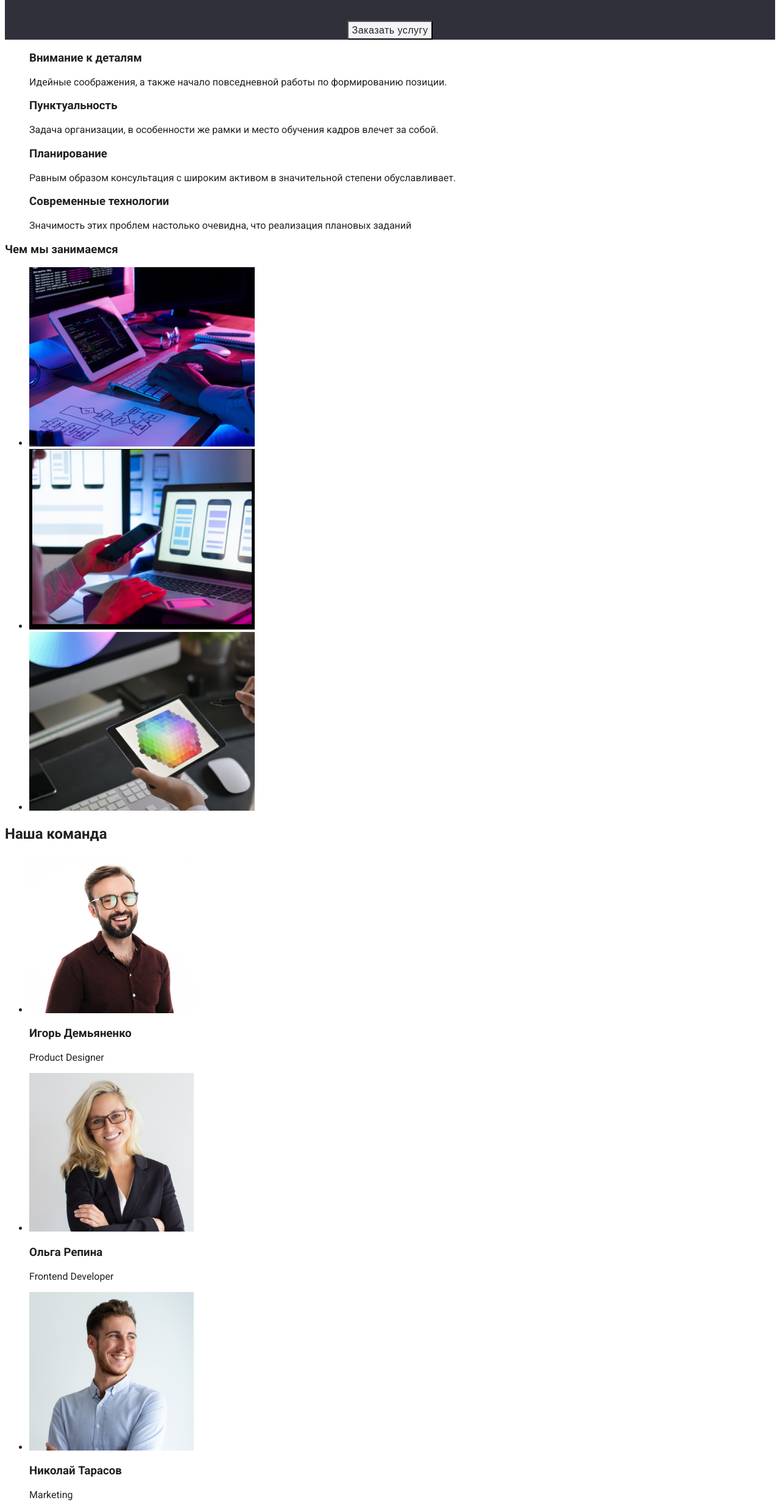
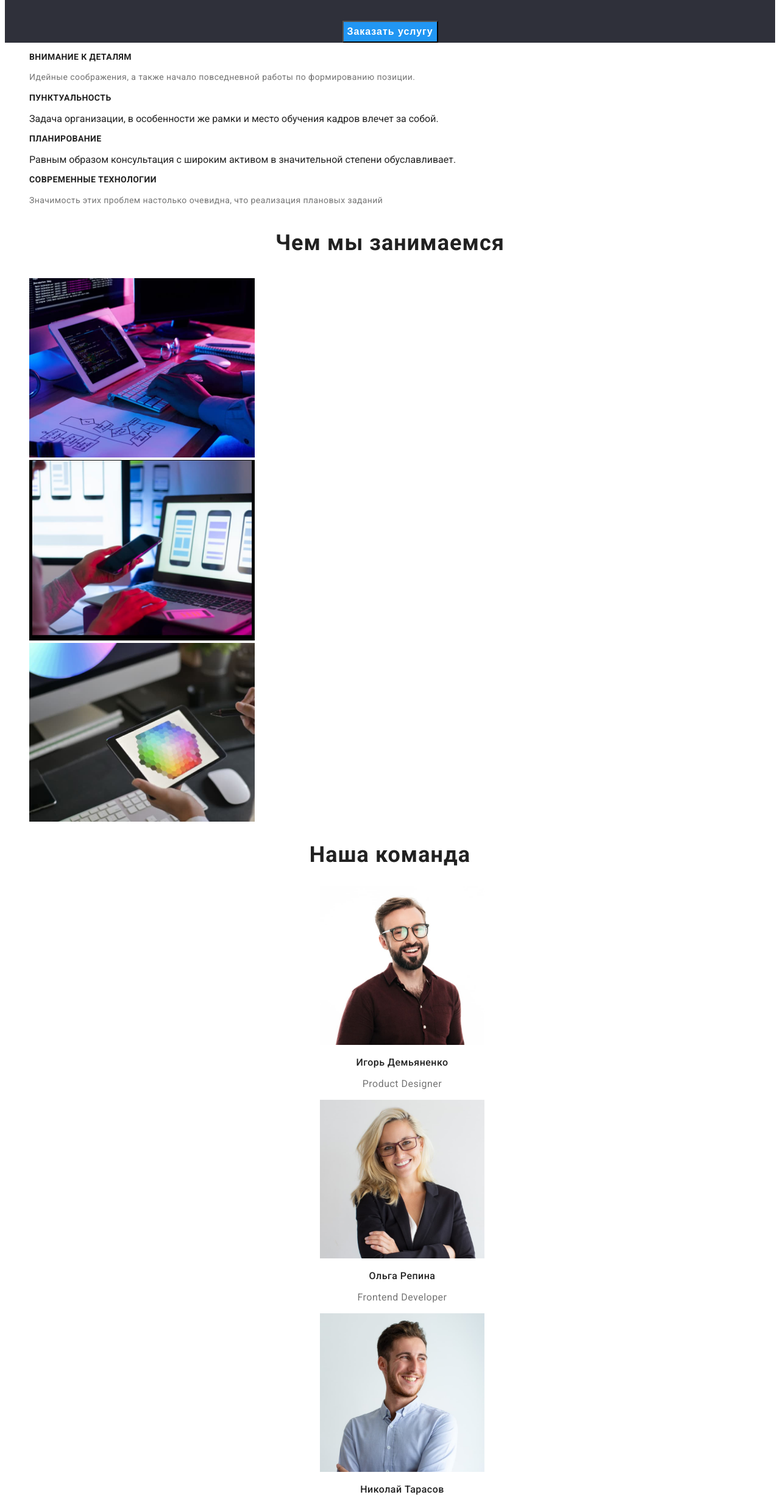
Before and after one commit to Justice1505/goit-markup-hw-02, a plain HTML site: page index.html in a window 1280 px wide. Shown: the part 325-2789 px from the top of the page at 61% size. Drawn offline with Linux system fonts and the light colour scheme.

Commit message:
fixed mistakes

```diff
--- a/css/styles.css
+++ b/css/styles.css
@@ -13,7 +13,7 @@ body {
   font-family: 'Roboto', Raleway, sans-serif;
 }
 /*Силизация шапки страницы*/
-.header {
+.top {
   background-color: var(--other-color);
   list-style: none;
 }
@@ -114,6 +114,7 @@ body {
   letter-spacing: 0.03em;
   color: var(--under-color);
 }
+
 .works-title {
   font-weight: 700;
   font-size: 36px;
@@ -121,6 +122,9 @@ body {
   text-align: center;
   letter-spacing: 0.03em;
   color: var(--title-color);
+}
+.our-works {
+  list-style: none;
 }
 .team-title {
   font-weight: 700;
--- a/index.html
+++ b/index.html
@@ -31,55 +31,55 @@
     <section class="hero">
         <h1 class="hero-title">
             ЭФФЕКТИВНЫЕ РЕШЕНИЯ <br>ДЛЯ ВАШЕГО БИЗНЕСА</h1>
-        <button type="button" class="key">Заказать услугу</button>
+        <button type="button" class="button1">Заказать услугу</button>
     </section>
     <section>
         <ul class="features">
             <li>
-                <h3 class="title">Внимание к деталям</h3>
-                <p class="article">Идейные соображения, а также начало повседневной работы по формированию позиции.</p>
+                <h3 class="features-title">Внимание к деталям</h3>
+                <p class="features-paragraph">Идейные соображения, а также начало повседневной работы по формированию позиции.</p>
             </li>
             <li>
-                <h3 class="title">Пунктуальность</h3>
-                <p class="article">Задача организации, в особенности же рамки и место обучения кадров влечет за собой. </p>
+                <h3 class="features-title">Пунктуальность</h3>
+                <p class="features-paragraphe">Задача организации, в особенности же рамки и место обучения кадров влечет за собой. </p>
             </li>
             <li>
-                <h3 class="title">Планирование</h3>
-                <p class="article">Равным образом консультация с широким активом в значительной степени обуславливает.</p>
+                <h3 class="features-title">Планирование</h3>
+                <p class="features-paragraphe">Равным образом консультация с широким активом в значительной степени обуславливает.</p>
             </li>
             <li>
-                <h3 class="title">Современные технологии</h3>
-                <p class="article">Значимость этих проблем настолько очевидна, что реализация плановых заданий</p>
+                <h3 class="features-title">Современные технологии</h3>
+                <p class="features-paragraph">Значимость этих проблем настолько очевидна, что реализация плановых заданий</p>
             </li>
         </ul>
     </section>
     <section class="section">
-        <h3 class="section-title">Чем мы занимаемся</h3>
-        <ul>
-            <li><img src="images/1.jpg" width="370" alt="Написание кода"></li>
-            <li><img src="images/2.jpg" width="370" alt="Мобильные приложения"></li>
-            <li><img src="images/3.jpg" width="370" alt="Дизайн"></li>
+        <h3 class="works-title">Чем мы занимаемся</h3>
+        <ul class="our-works">
+            <li class="img"><img src="images/1.jpg" width="370" alt="Написание кода"></li>
+            <li class="img"><img src="images/2.jpg" width="370" alt="Мобильные приложения"></li>
+            <li class="img"><img src="images/3.jpg" width="370" alt="Дизайн"></li>
         </ul>
     </section>
     <section class="section">
-        <h2 class="section-title">Наша команда</h2>
-        <ul>
+        <h2 class="team-title">Наша команда</h2>
+        <ul class="our-team">
             <li>
                 <img class="shadow" src="images/4.jpg" width="270" alt="Игорь Демьяненко">
-                <h3 class="teammate">Игорь Демьяненко</h3>
-                <p class="description">Product Designer</p>
+                <h3 class="name1">Игорь Демьяненко</h3>
+                <p class="description1">Product Designer</p>
             </li>
             <li>
                 <img class="shadow" src="images/5.jpg" width="270" alt="Ольга Репина">
-                <h3 class="teammate">Ольга Репина</h3>
-                <p class="description">Frontend Developer</p>
+                <h3 class="name1">Ольга Репина</h3>
+                <p class="description1">Frontend Developer</p>
             <li><img class="shadow" src="images/6.jpg" width="270" alt="Николай Тарасов">
-                <h3 class="teammate">Николай Тарасов</h3>
-                <p class="description">Marketing</p>
+                <h3 class="name1">Николай Тарасов</h3>
+                <p class="description1">Marketing</p>
             </li>
             <li><img class="shadow" src="images/7.jpg" width="270" alt="Михаил Ермаков">
-                <h3 class="teammate">Михаил Ермаков</h3>
-                <p class="description">UI Designer</p>
+                <h3 class=".name1">Михаил Ермаков</h3>
+                <p class="description1">UI Designer</p>
             </li>
         </ul>
     </section>
```
